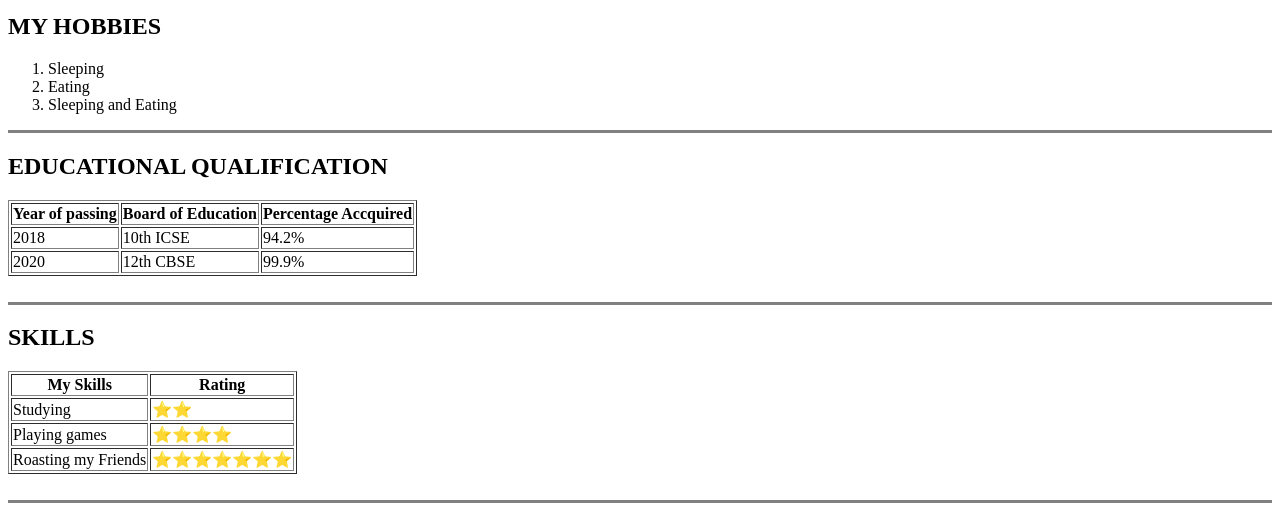
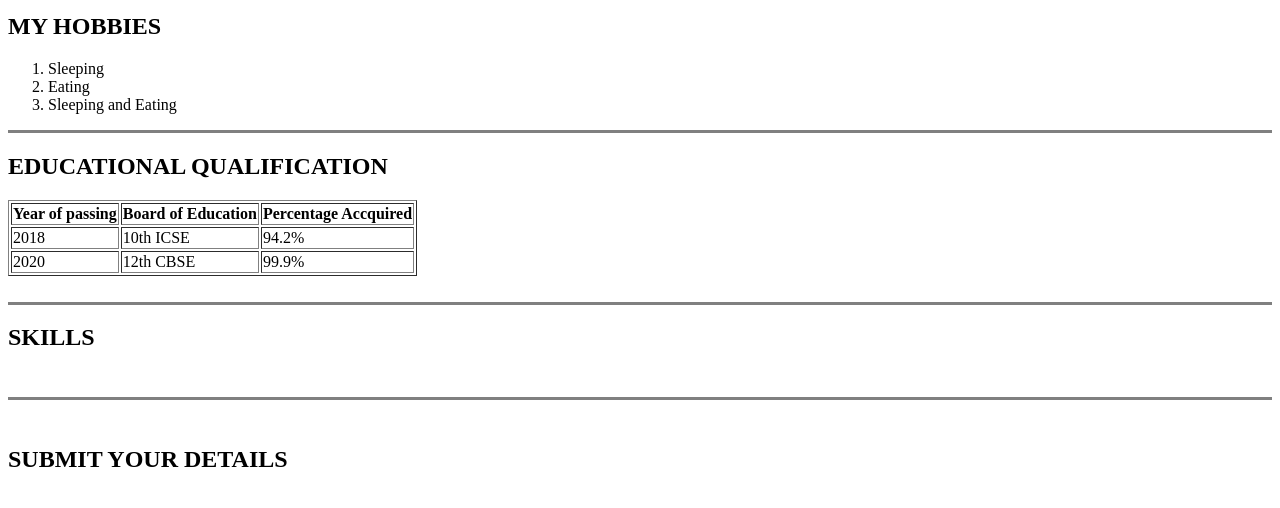
Before and after one commit to aryan-jha-18/MY-CV, a plain HTML site: page index.html in a window 1280 px wide. Shown: the part 284-792 px from the top of the page. Drawn offline with Linux system fonts and the light colour scheme.

Commit message:
Update index.html

```diff
--- a/index.html
+++ b/index.html
@@ -47,24 +47,7 @@
   <br>
     <hr size="3" noshade>
 <h2>SKILLS</h2>
-<table border="1">
-  <tr>
-    <th>My Skills</th>
-    <th>Rating</th>
-  </tr>
-  <tr>
-    <td>Studying</td>
-    <td>⭐⭐</td>
-  </tr>
-  <tr>
-    <td>Playing games</td>
-    <td>⭐⭐⭐⭐</td>
-  </tr>
-  <tr>
-    <td>Roasting my Friends</td>
-    <td>⭐⭐⭐⭐⭐⭐⭐</td>
-  </tr>
-</table>
+
 <br>
     <hr size="3" noshade>
     <br>
```
